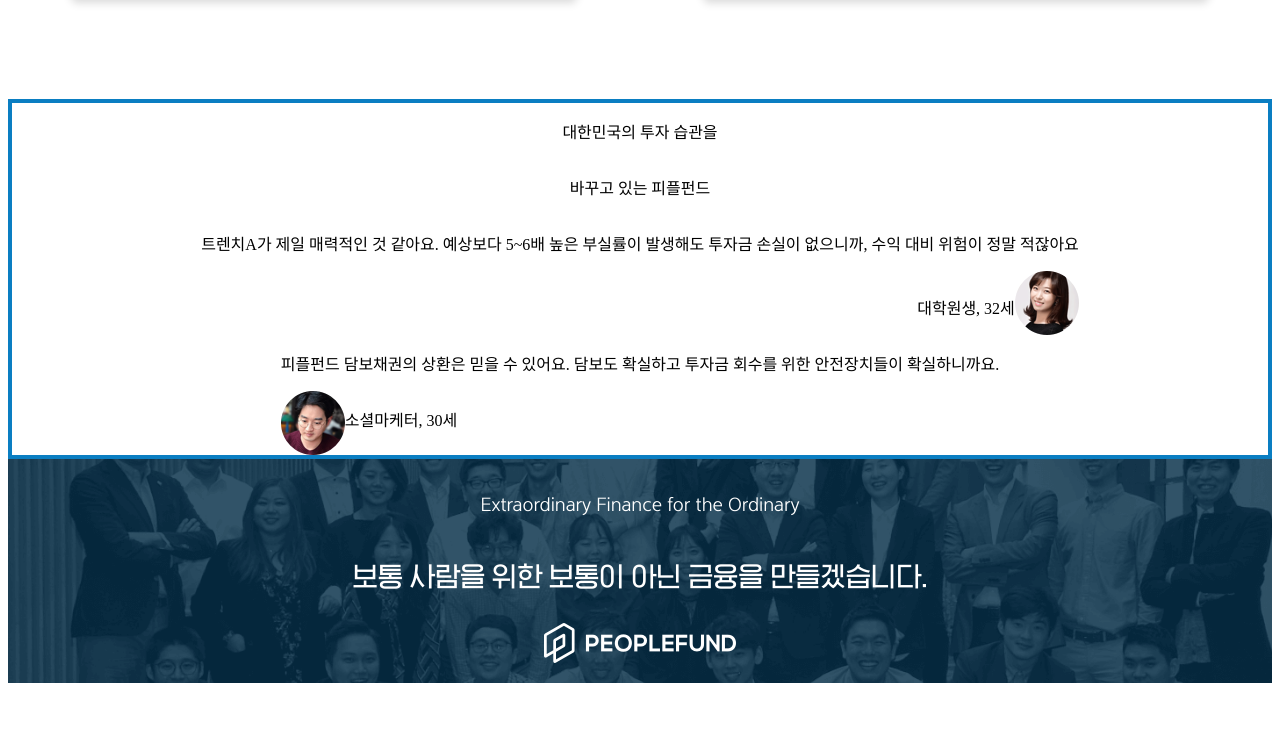
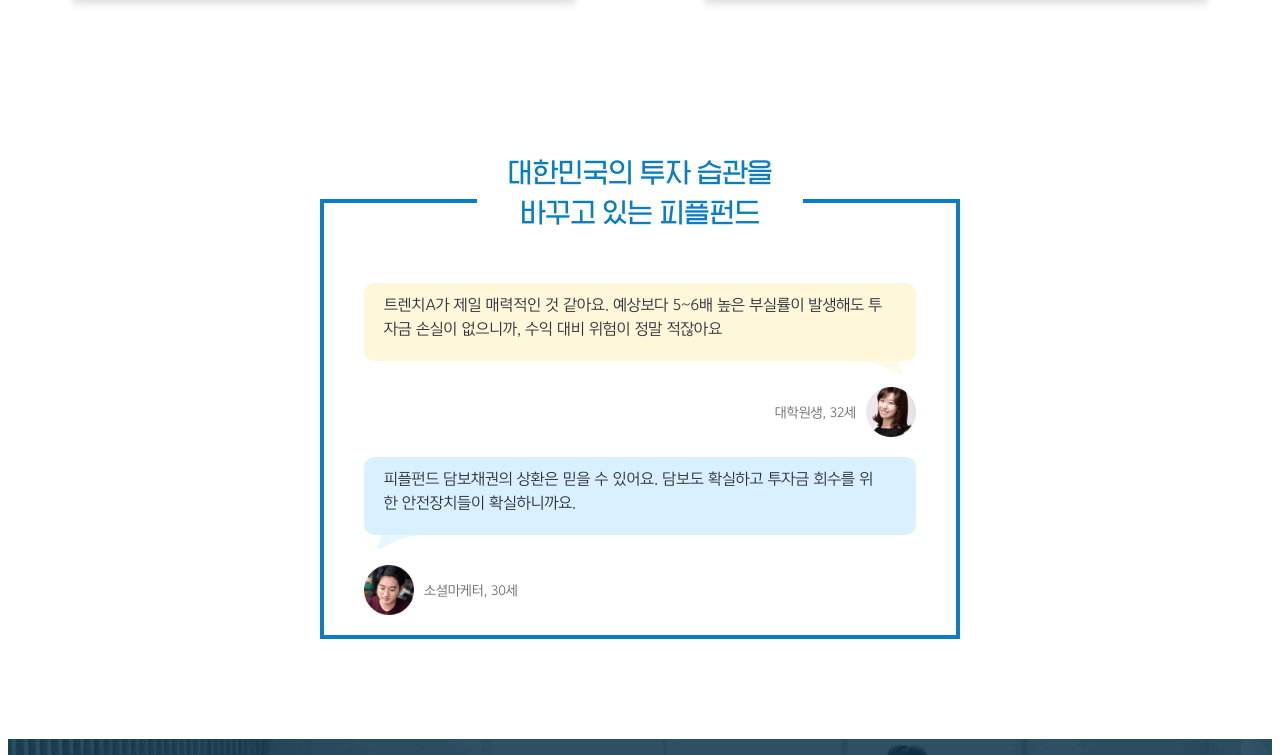
Before and after one commit to notoriousmango/peopleFund2019FrontEnd, an Angular app: page / in a window 1280 px wide. Shown: the part 2485-3240 px from the top of the page. Before the commit the page ends 3176 px from the top, so only its background shows below. Built offline with nearby package versions, Linux system fonts and the light colour scheme.

Commit message:
chat and footer done

```diff
--- a/src/app/advertisement-chat/advertisement-chat.component.html
+++ b/src/app/advertisement-chat/advertisement-chat.component.html
@@ -1,21 +1,28 @@
 <article fxLayout="column" fxLayoutAlign="center center">
-  <div fxLayout="column" fxLayoutAlign="center center">
-    <p>{{boxTitleFirst}}</p>
-    <p>{{boxTitleSecond}}</p>
+  <div class="titleDiv" fxLayout="column" fxLayoutAlign="center center">
+    <p class="title">{{boxTitleFirst}}</p>
+    <p class="title">{{boxTitleSecond}}</p>
   </div>
   <ng-container *ngFor="let chat of chats; let i=index">
     <div>
-      <p>{{chat.body}}</p>
+      <ng-container *ngIf="i % 2 === 0; else rightTail">
+        <p class="chatBody yellowBody">{{chat.body}}</p>
+        <img class="rightTail" src="../../assets/img/img_tail2@2x.png">
+      </ng-container>
+      <ng-template #rightTail>
+        <p class="chatBody blueBody">{{chat.body}}</p>
+        <img class="leftTail" src="../../assets/img/img_tail1@2x.png">
+      </ng-template>
       <ng-container *ngIf="i % 2 === 0; else right">
-        <div fxLayout="row" fxLayoutAlign="end end">
-          <p>{{chat.name}}, {{chat.age}}세</p>
+        <div class="infoBox"  fxLayout="row" fxLayoutAlign="end center">
+          <p class="info infoRight">{{chat.name}}, {{chat.age}}세</p>
           <img src={{chat.img}}>
         </div>
       </ng-container>
       <ng-template #right>
-        <div fxLayout="row" fxLayoutAlign="start start">
+        <div class="infoBox" fxLayout="row" fxLayoutAlign="start center">
           <img src={{chat.img}}>
-          <p>{{chat.name}}, {{chat.age}}세</p>
+          <p class="info infoLeft">{{chat.name}}, {{chat.age}}세</p>
         </div>
       </ng-template>
 
--- a/src/app/advertisement-chat/advertisement-chat.component.scss
+++ b/src/app/advertisement-chat/advertisement-chat.component.scss
@@ -1,3 +1,93 @@
-article{
+$yellow : #fff7d9;
+$blue :#d9f1ff;
+:host {
+    display: flex;
+    justify-content: center;
+    align-content: center;
+}
+
+article {
     border: solid 4px #0a7ec2;
+    margin-top:100px;
+    margin-bottom: 100px;
+    width: 640px;
+    .titleDiv{
+        position: relative;
+        top: -50px;
+        background: white;
+        padding: 0px 30px;
+        .title {
+            font-family: HGGGothicssi60g;
+            font-size: 28px;
+            font-weight: normal;
+            font-style: normal;
+            font-stretch: normal;
+            line-height: 1.43;
+            letter-spacing: normal;
+            text-align: center;
+            color: #0a7ec2;
+            margin:0px;
+        }
+    }
+
+
+    .chatBody {
+        margin: 0px 40px;
+        font-family: YoonGothicPro740;
+        font-size: 15px;
+        font-weight: normal;
+        font-style: normal;
+        font-stretch: normal;
+        line-height: 1.6;
+        letter-spacing: normal;
+        text-align: left;
+        color: #2e303b;
+        padding: 10px 30px 20px 20px;
+        border-radius: 10px;
+    }
+    .yellowBody{
+        background-color: $yellow;
+    }
+    .blueBody{
+        background-color : $blue;
+    }
+    .infoBox{
+        margin: 0px 40px;
+    }
+    .rightTail{
+        margin-right: 50px;
+        margin-bottom:10px;
+        margin-left: auto;
+        display: block;
+    }
+    .leftTail{
+        margin-left: 50px;
+        margin-bottom:10px;
+    }
+    .infoBox{
+        margin-bottom: 20px;
+        .info {
+            font-family: YoonGothicPro740;
+            font-size: 13px;
+            font-weight: normal;
+            font-style: normal;
+            font-stretch: normal;
+            line-height: 1.54;
+            letter-spacing: normal;
+            text-align: left;
+            color: #6a6a6a;
+            margin:0px;
+        }
+        .infoRight{
+            margin-right: 10px;
+        }
+        .infoLeft{
+            margin-left: 10px;
+        }
+        img{
+            width: 50px;
+            height: 50px;
+        }
+    }
+
 }
--- a/src/app/advertisement-footer/advertisement-footer.component.scss
+++ b/src/app/advertisement-footer/advertisement-footer.component.scss
@@ -2,10 +2,11 @@
 
 footer{
     background-image: url('../../assets/img/img_btmbg.png');
+    background-size: 100%;
     height: 224px;
     background-size: cover;
-    background-position: center;
-
+    background-attachment: fixed;
+    background-position: center 500px;
     font-weight: normal;
     font-style: normal;
     font-stretch: normal;
```
